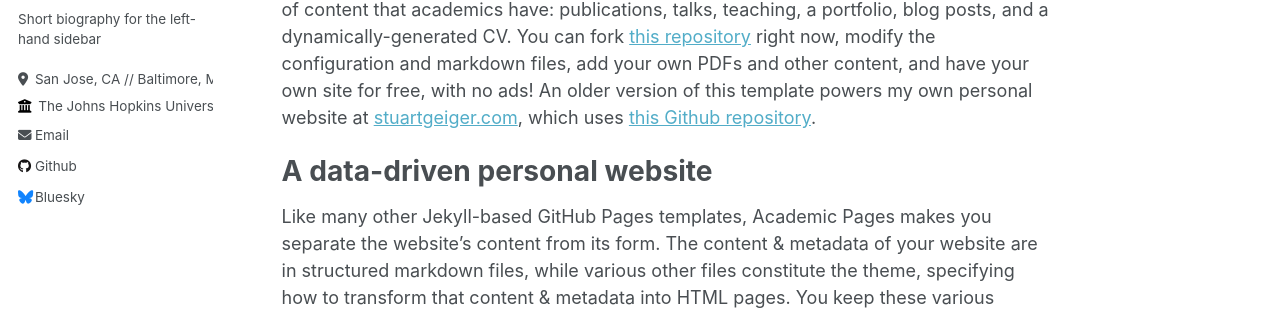
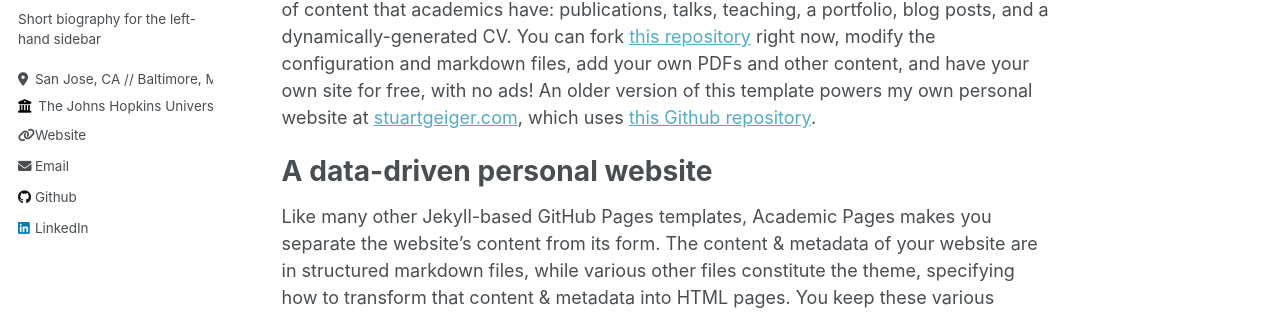
Before and after one commit to echang33/eschang, a Jekyll site: the page built from _pages/about.md, in a window 1280 px wide. Shown: the part 315-630 px from the top of the page. Built offline with Jekyll 4.4.1, drawn with Linux system fonts in a browser that asks for light colours; part of the change alters nothing that is shown.

Commit message:
config update

```diff
--- a/_config.yml
+++ b/_config.yml
@@ -27,7 +27,7 @@ author:
   bio              : "Short biography for the left-hand sidebar"
   location         : "San Jose, CA // Baltimore, MD"
   employer         : "The Johns Hopkins University"
-  uri              : # URL
+  uri              : "eschang33@gmail.com"
   email            : "eschang33@gmail.com"
 
   # Academic websites
@@ -48,7 +48,7 @@ author:
   stackoverflow    : # User number or user number and name (i.e., use "1" or "1/jeff-atwood")
 
   # Social media
-  bluesky          : "bsky.app" # Replace this with you Bluesky username
+  bluesky          : #"bsky.app" # Replace this with you Bluesky username
   facebook         : # Username
   flickr           : # Username
   foursquare       : # Username
@@ -57,7 +57,7 @@ author:
   keybase          : # Username
   instagram        : # Username
   lastfm           : # Username
-  linkedin         : # Username
+  linkedin         : "ethanchang33"
   mastodon         : # URL
   medium           : # URL
   pinterest        : # Username
```
